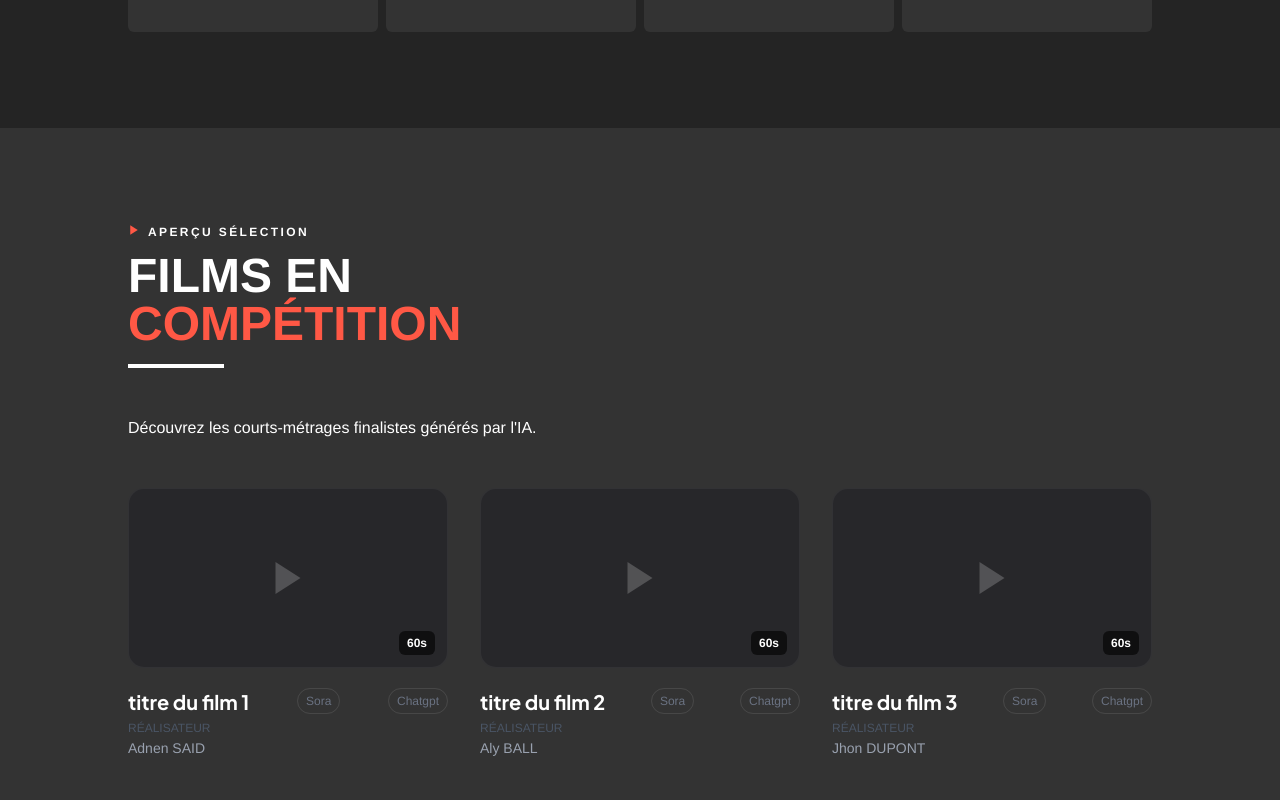
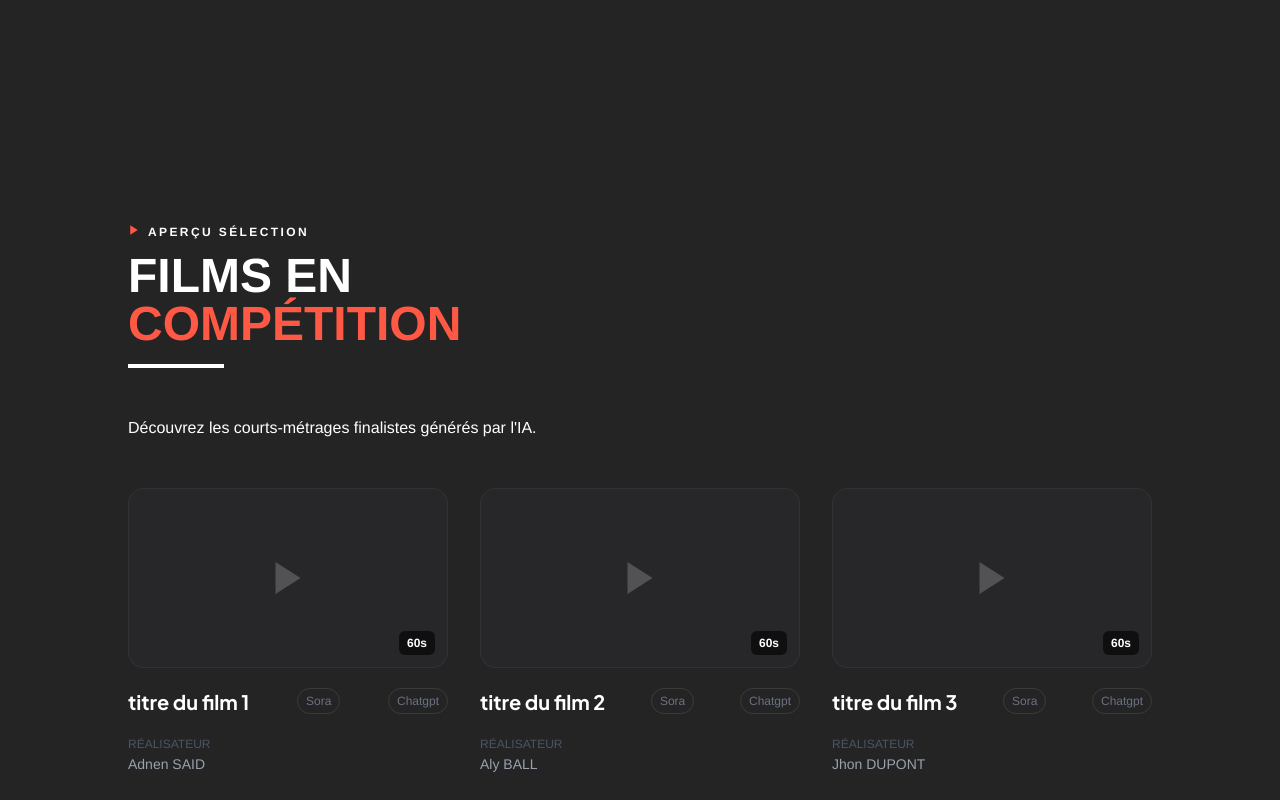
Before and after one commit to Gersho/marsai-front, a React (Vite) app: page / in a window 1280 px wide. Shown: the part 1260-2060 px from the top of the page. Built offline with nearby package versions, Linux system fonts and the light colour scheme.

Commit message:
refactor index.css tailwind ok

```diff
--- a/src/index.css
+++ b/src/index.css
@@ -3,15 +3,11 @@
 @import 'tailwindcss';
 
 @theme {
-  --color-primary: #155dfccc;
-  --color-secondary: #f0b100;
-  --color-tertiary: #c27aff;
+  --color-primary: #333333;
+  --color-secondary: #242424;
   --color-accent: #ff5845;
-  --color-bg: #242424;
-  --color-back: #333333;
   --color-dark: #94a3b8;
   --color-muted: rgba(255, 255, 255, 0.2);
-  --color-subtitle: #51a2ff;
   --font-default: 'Arimo', sans-serif;
   --font-secondary: 'Plus Jakarta Sans', sans-serif;
   --font-weight-normal: 400;
@@ -22,10 +18,8 @@
   font-family: var(--font-default);
   line-height: var(--line-height);
   font-weight: var(--font-weight-normal);
-
   color-scheme: light dark;
-  background-color: #242424;
-
+  background-color: var(--color-secondary);
   font-synthesis: none;
   text-rendering: optimizeLegibility;
   -webkit-font-smoothing: antialiased;
@@ -34,25 +28,21 @@
 @layer components {
   .typography {
     h1 {
-      font-size: var(--text-5xl);
-      line-height: var(--line-height);
-      font-weight: var(--font-weight-semibold);
+      @apply text-4xl uppercase pb-4 font-semibold md:text-6xl;
     }
     h2 {
-      font-size: var(--text-4xl);
-      line-height: var(--line-height);
-      font-weight: var(--font-weight-semibold);
+      @apply text-4xl font-semibold mb-4 md:text-5xl;
     }
     h3 {
       font-family: var(--font-secondary);
-      font-size: var(--text-4xl);
-      line-height: var(--line-height);
-      font-weight: var(--font-weight-semibold);
+      @apply text-xl pb-4 font-semibold lg:text-2xl;
     }
     p {
-      font-size: var(--text-base);
-      color: var(--color-gray-700);
+      @apply text-base font-light;
     }
+  }
+  .section {
+    @apply py-12 px-4 lg:py-24;
   }
   .active {
     @apply text-accent;
```
